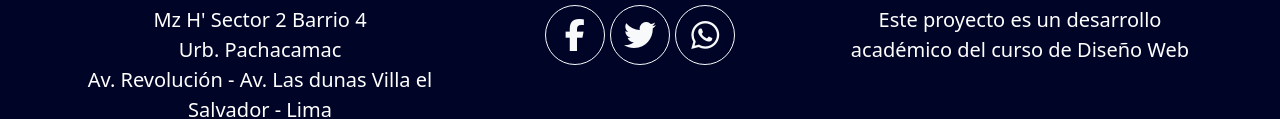
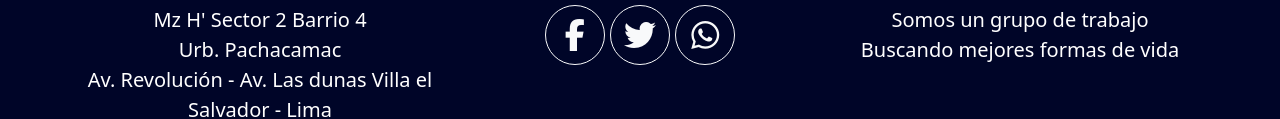
Before and after one commit to emerparse/proyectofinal, a plain HTML site: page index.html in a window 1280 px wide. Shown: the part 5650-5769 px from the top of the page. Drawn offline with nearby package versions, Linux system fonts and the light colour scheme.

Commit message:
Update index.html

```diff
--- a/index.html
+++ b/index.html
@@ -404,8 +404,10 @@ Con años de experiencia en el reforzamiento de estructuras en terrenos inestabl
                 <div class="col-md-4">
                     <h4 class="tituloFooter">SOBRE NOSOTROS</h4>
                     <p>
-                        Este proyecto es un desarrollo<br>
-                        académico del curso de Diseño Web
+                        Somos un grupo de trabajo<br>
+
+
+                        Buscando mejores formas de vida
                     </p>
                 </div>
             </div>
```
